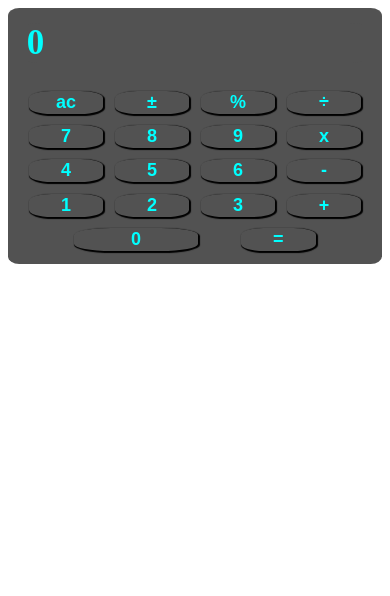
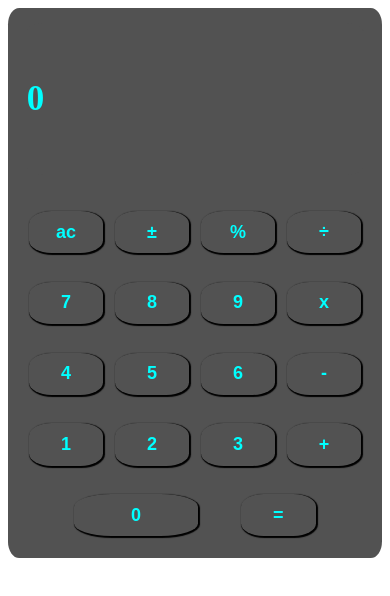
Before and after one commit to idozarchi/Calculetur, a plain HTML site: page index.html in a window 390 px wide. Drawn offline with Linux system fonts and the light colour scheme.

Commit message:
Update style.css

```diff
--- a/style.css
+++ b/style.css
@@ -93,15 +93,15 @@ button:hover {
     box-shadow: inset 2px 2px 10px #000;
   }
 
-@media (max-width: 576px){
+ @media (max-width: 576px){
     .all {
+        height: 550px;
+        width: 100%;
+    }
+
+    .main {
         height: 100%;
         width: 100%;
     }
 
-    .main {
-        height: 200%;
-        width: 100%;
-    }
-
   }
```
